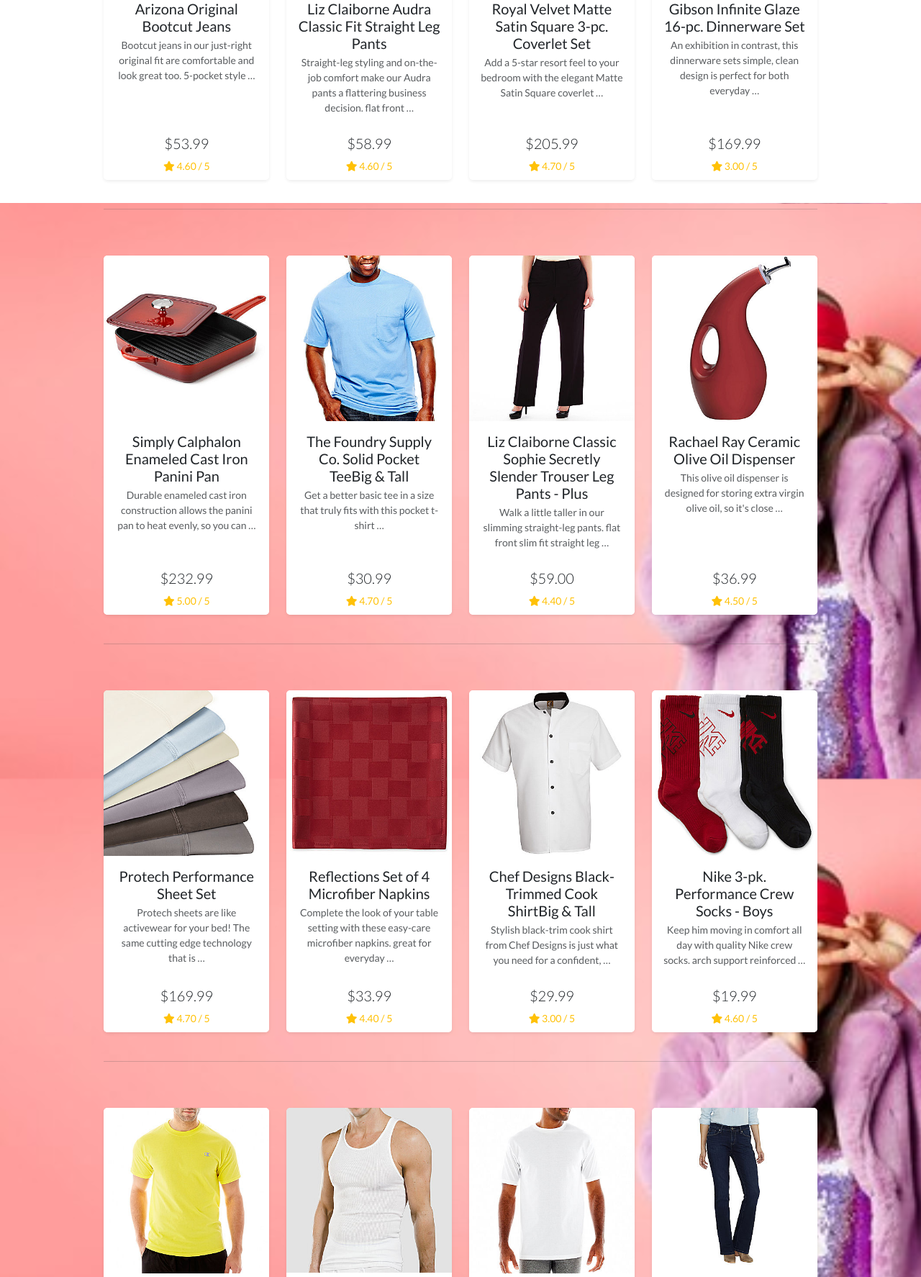
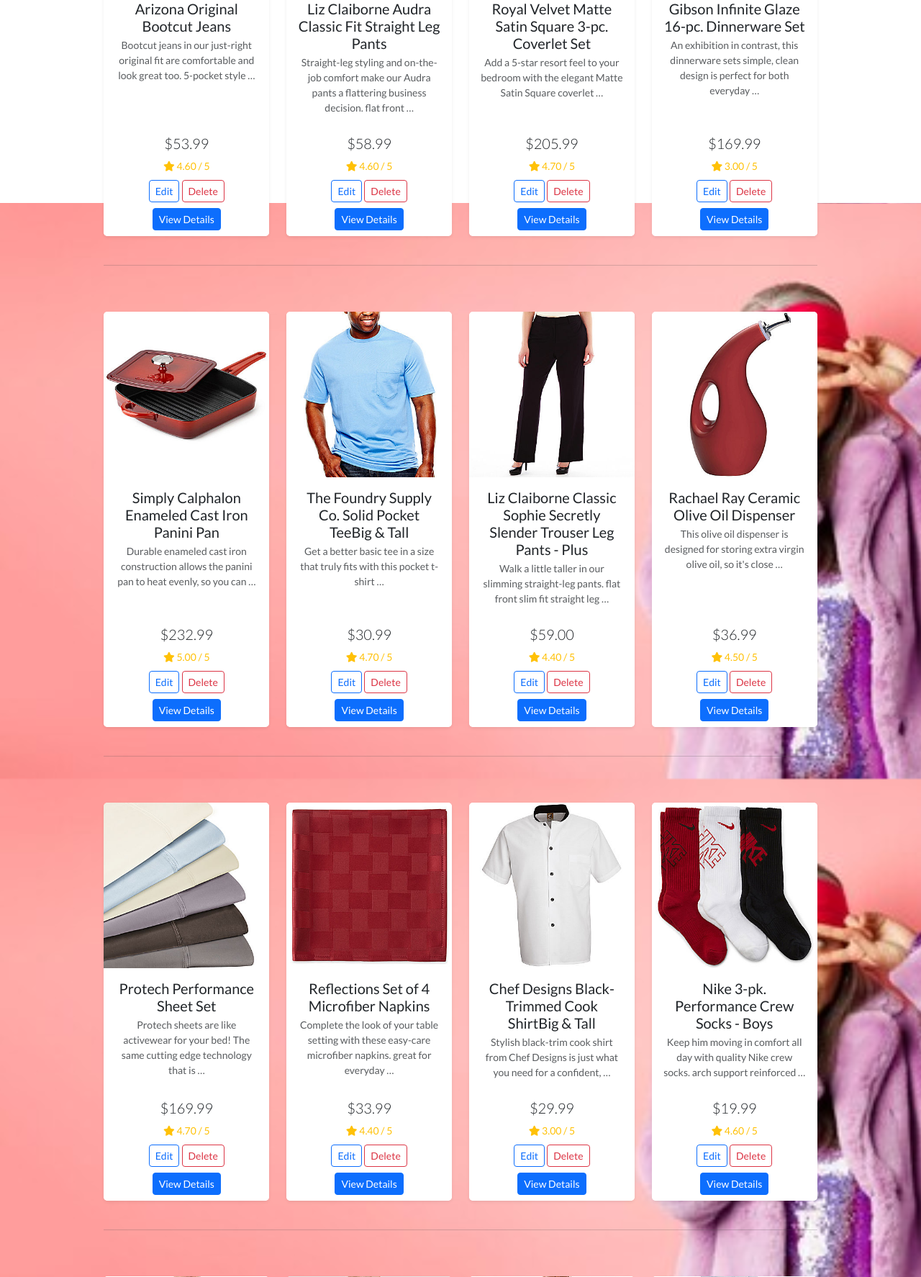
Before and after one commit to MAbuhanif/amri-fashion, a Django app: page /products/ in a window 1280 px wide. Shown: the part 518-2292 px from the top of the page at 72% size. Run offline with Django 5.2, Linux system fonts and the light colour scheme; the visitor is signed in with stand-in values (Sample User, id 1); data comes from the database, SQL or seed files in the repository; some libraries are stand-ins or nearby versions.

Commit message:
Add product deletion functionality and superuser edit options in templates

```diff
--- a/products/templates/products/products.html
+++ b/products/templates/products/products.html
@@ -40,6 +40,14 @@
                             {% else %}
                                 <small class="text-muted">No Rating</small>
                             {% endif %}
+                            <!-- if the user is superuser allow to edit and delete -->
+                            {% if user.is_superuser %}
+                                <div class="mt-2">
+                                    <a href="{% url 'edit_product' product.id %}" class="btn btn-outline-primary btn-sm">Edit</a>
+                                    <a href="{% url 'delete_product' product.id %}" class="btn btn-outline-danger btn-sm">Delete</a>
+                                </div>
+                            {% endif %}
+                            <a href="{% url 'product_detail' product.id %}" class="btn btn-primary btn-sm mt-2">View Details</a>
                         </div>
                     </div>
                 </div>
--- a/products/urls.py
+++ b/products/urls.py
@@ -7,4 +7,5 @@ urlpatterns = [
     path('<int:product_id>/', views.product_detail, name='product_detail'),
     path('add/', views.add_product, name='add_product'),
     path('edit/<int:product_id>/', views.edit_product, name='edit_product'),
+    path('delete/<int:product_id>/', views.delete_product, name='delete_product'),
 ]
--- a/products/views.py
+++ b/products/views.py
@@ -74,3 +74,11 @@ def edit_product(request, product_id):
     }
 
     return render(request, template, context)
+
+
+def delete_product(request, product_id):
+    """ Delete a product from the store """
+    product = get_object_or_404(Product, pk=product_id)
+    product.delete()
+    messages.success(request, 'Product deleted!')
+    return redirect(reverse('products'))
```
Also changed, not shown: products/templates/products/product_detail.html (+8 -0 lines).
